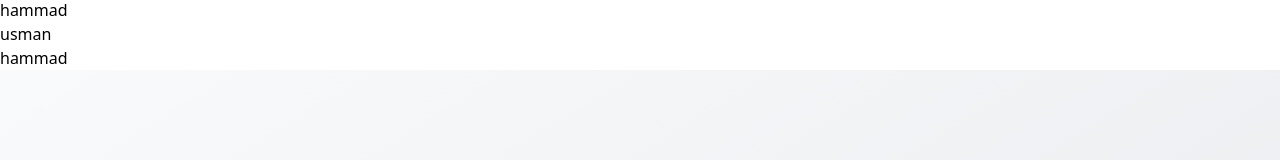
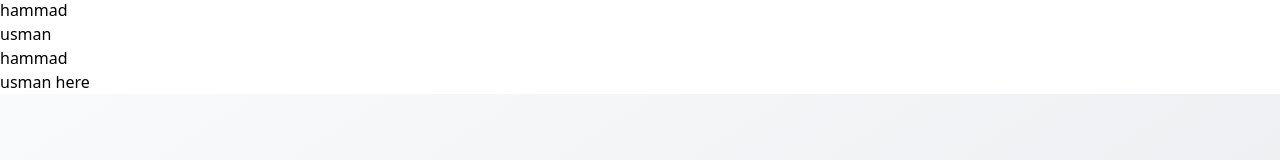
Before and after one commit to Sameerraza7760/todoAppDocker, a Next.js app: page / in a window 1280 px wide. Shown: the part 146-306 px from the top of the page. Built offline with nearby package versions, Linux system fonts and the light colour scheme; no server answers; the database is empty.

Commit message:
add 'usman here' entry to homepage and adjust 'hammad' entry

```diff
--- a/src/app/page.tsx
+++ b/src/app/page.tsx
@@ -10,7 +10,8 @@ export default function Home() {
       <h1>usman bukhtar</h1>
       <h1>hammad</h1>
       <h1>usman</h1>
-        <h1>hammad</h1>
+      <h1>hammad</h1>
+      <h1>usman here</h1>
       <TodoApp />
     </>
   );
```
